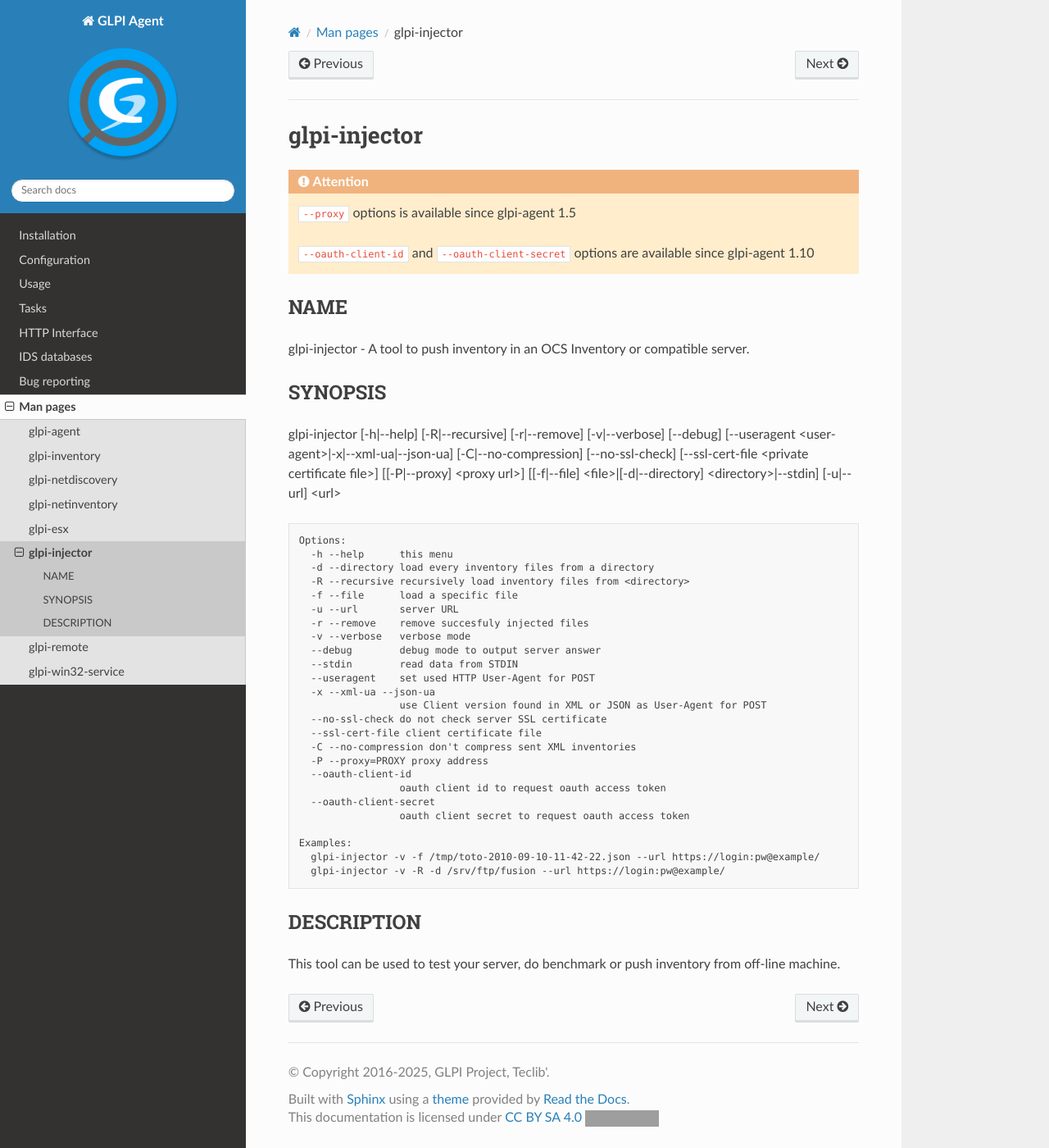
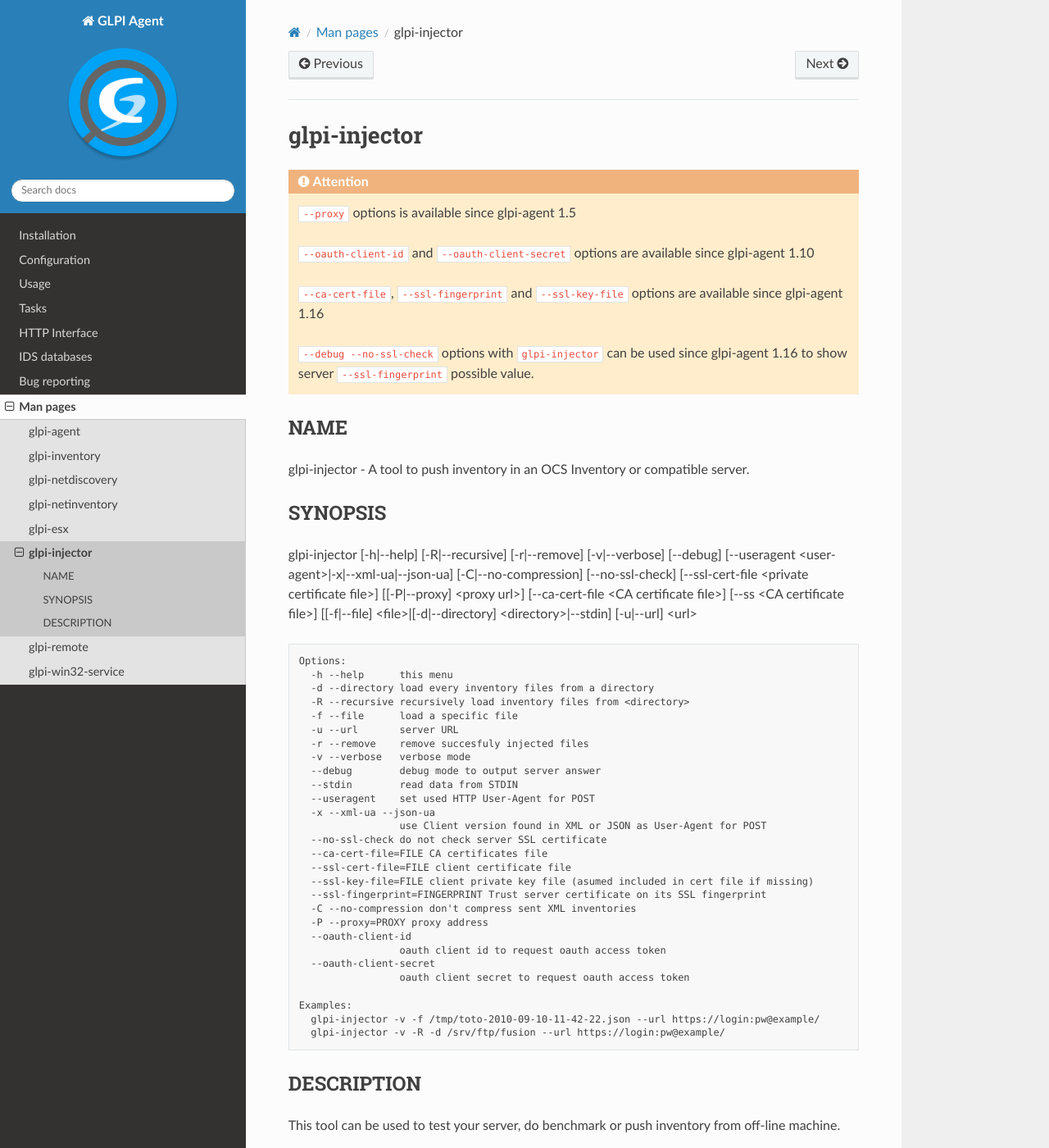
Before and after one commit to glpi-project/doc-agent, a Sphinx documentation site: the page built from source/man/glpi-injector.rst, in a window 1280 px wide and 1400 px high. Shown: the whole window at 82% size. Built offline with Sphinx 7.4.7 and the Read the Docs theme 3.1.0, drawn with Linux system fonts in a browser that asks for light colours; grey boxes are pictures that could not be loaded.

Commit message:
Update to prepare v1.16

```diff
--- a/source/configuration.rst
+++ b/source/configuration.rst
@@ -240,6 +240,12 @@
 
 ``ssl-cert-file``
     Specifies the file containing SSL client certificate to use when connecting to
+    server target or for WinRM remote inventory.
+
+.. _ssl-key-file:
+
+``ssl-key-file``
+    Specifies the file containing SSL client private key to use when connecting to
     server target or for WinRM remote inventory.
 
 .. _ssl-fingerprint:
--- a/source/installation/linux-appimage.rst
+++ b/source/installation/linux-appimage.rst
@@ -208,6 +208,9 @@
 :ref:`--ssl-cert-file=FILE <ssl-cert-file>`
    Client certificate file
 
+:ref:`--ssl-key-file=FILE <ssl-key-file>`
+   Client private key file
+
 :ref:`--ssl-fingerprint=FINGERPRINT <ssl-fingerprint>`
    Fingerprint of SSL certificate to trust
 
--- a/source/installation/windows-command-line.rst
+++ b/source/installation/windows-command-line.rst
@@ -397,6 +397,11 @@
    server target or for WinRM remote inventory.
    (By default: empty)
 
+``SSL_KEY_FILE=filename`` (needs MSI installer >= 1.16)
+   Specifies the file containing SSL client private key to use when connecting to
+   server target or for WinRM remote inventory.
+   (By default: empty)
+
 ``SSL_FINGERPRINT=fingerprint`` (needs MSI installer >= 1.3)
    Specifies the fingerprint of the ssl server certificate to trust.
 
--- a/source/man/glpi-agent.inc
+++ b/source/man/glpi-agent.inc
@@ -16,3 +16,5 @@
    ``--required-category``, ``--itemtype`` and `--esx-itemtype`` options are available since glpi-agent 1.13
 
    ``--proxy`` option supports ``none`` value to not use environment variable since glpi-agent 1.13
+
+   ``--ssl-cert-file`` and ``--ssl-key-file`` options support is available since glpi-agent 1.16
--- a/source/man/glpi-injector.inc
+++ b/source/man/glpi-injector.inc
@@ -4,3 +4,7 @@
    ``--proxy`` options is available since glpi-agent 1.5
 
    ``--oauth-client-id`` and ``--oauth-client-secret`` options are available since glpi-agent 1.10
+
+   ``--ca-cert-file``, ``--ssl-fingerprint`` and ``--ssl-key-file`` options are available since glpi-agent 1.16
+
+   ``--debug --no-ssl-check`` options with ``glpi-injector`` can be used since glpi-agent 1.16 to show server ``--ssl-fingerprint`` possible value.
--- a/source/man/glpi-injector.rst
+++ b/source/man/glpi-injector.rst
@@ -16,7 +16,8 @@
 [-v\|--verbose] [--debug] [--useragent
 <user-agent>\|-x\|--xml-ua\|--json-ua] [-C\|--no-compression]
 [--no-ssl-check] [--ssl-cert-file <private certificate file>]
-[[-P\|--proxy] <proxy url>] [[-f\|--file] <file>|[-d\|--directory]
+[[-P\|--proxy] <proxy url>] [--ca-cert-file <CA certificate file>] [--ss
+<CA certificate file>] [[-f\|--file] <file>|[-d\|--directory]
 <directory>\|--stdin] [-u\|--url] <url>
 
 .. code-block:: text
@@ -35,7 +36,10 @@
        -x --xml-ua --json-ua
                       use Client version found in XML or JSON as User-Agent for POST
        --no-ssl-check do not check server SSL certificate
-       --ssl-cert-file client certificate file
+       --ca-cert-file=FILE CA certificates file
+       --ssl-cert-file=FILE client certificate file
+       --ssl-key-file=FILE client private key file (asumed included in cert file if missing)
+       --ssl-fingerprint=FINGERPRINT Trust server certificate on its SSL fingerprint
        -C --no-compression don't compress sent XML inventories
        -P --proxy=PROXY proxy address
        --oauth-client-id
--- a/source/man/glpi-netdiscovery.inc
+++ b/source/man/glpi-netdiscovery.inc
@@ -6,3 +6,5 @@
    ``--backend-collect-timeout`` option is available since glpi-agent 1.6
 
    ``--retries`` option is available since glpi-agent 1.9
+
+   ``--glpi-version`` option is available since glpi-agent 1.16
--- a/source/man/glpi-netinventory.inc
+++ b/source/man/glpi-netinventory.inc
@@ -7,4 +7,6 @@
 
    ``--retries`` option is available since glpi-agent 1.9
 
-   ``--glpi-version`` option is available since glpi-agent 1.12
+   ``--glpi_version`` option is available since glpi-agent 1.12
+
+   ``--glpi-version`` option replaces ``--glpi_version`` since glpi-agent 1.16
--- a/source/man/glpi-remote.inc
+++ b/source/man/glpi-remote.inc
@@ -6,3 +6,5 @@
 .. attention::
 
    ``--stricthostkeychecking`` option is available since glpi-agent 1.7
+
+   ``--ssl-key-file`` option is available since glpi-agent 1.16
```
Also changed, not shown: source/man/glpi-agent.rst (+11 -0 lines), source/man/glpi-remote.rst (+6 -1 lines).
